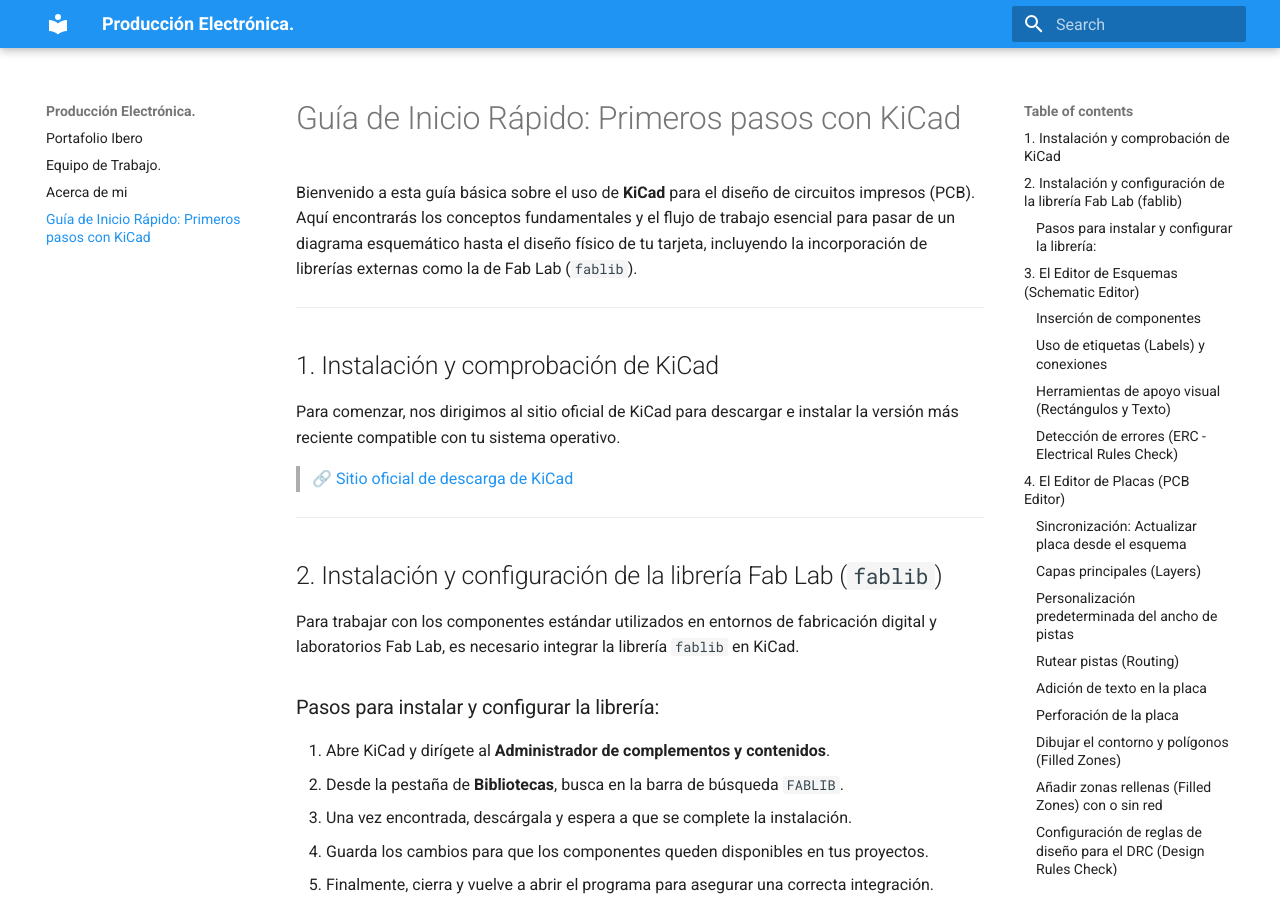
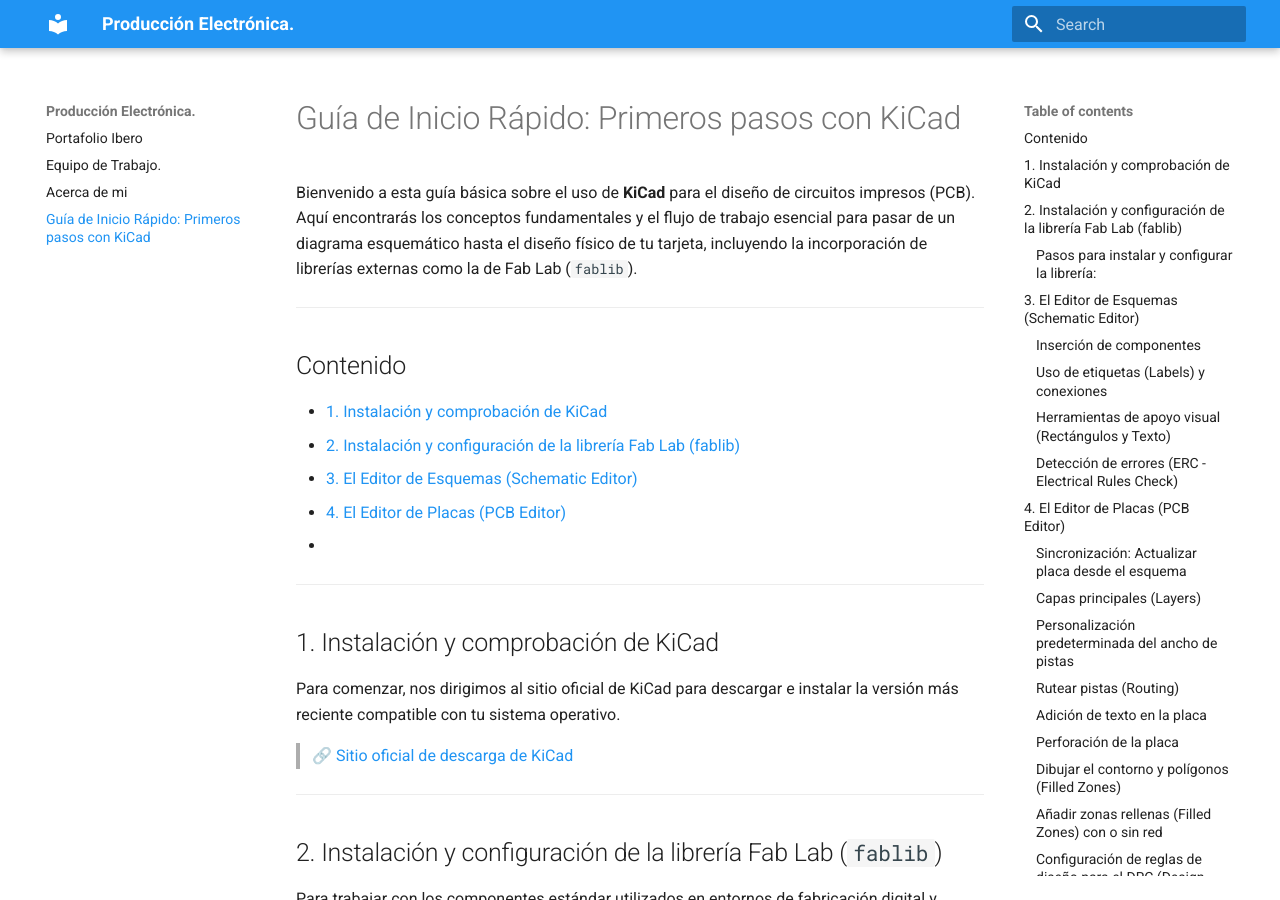
Before and after one commit to Joy-2307/Producci-n-Electr-nica-JIGR, an MkDocs documentation site: the page built from docs/Primeros pasos Kicad.md, in a window 1280 px wide and 900 px high. Built offline with MkDocs 1.6.1 and Material for MkDocs 9.7.7, drawn with Linux system fonts in a browser that asks for light colours.

Commit message:
Update Primeros pasos Kicad.md

```diff
--- a/docs/Primeros pasos Kicad.md
+++ b/docs/Primeros pasos Kicad.md
@@ -2,6 +2,13 @@
 
 Bienvenido a esta guía básica sobre el uso de **KiCad** para el diseño de circuitos impresos (PCB). Aquí encontrarás los conceptos fundamentales y el flujo de trabajo esencial para pasar de un diagrama esquemático hasta el diseño físico de tu tarjeta, incluyendo la incorporación de librerías externas como la de Fab Lab (`fablib`).
 
+---
+## Contenido
+- [1. Instalación y comprobación de KiCad](#1-instalación-y-comprobación-de-kicad)
+- [2. Instalación y configuración de la librería Fab Lab (fablib)](#2-instalación-y-configuración-de-la-librería-fablib-fablib)
+- [3. El Editor de Esquemas (Schematic Editor)](#3-el-editor-de-esquemas-schematic-editor)
+- [4. El Editor de Placas (PCB Editor)](#4-el-editor-de-placas-pcb-editor)
+-
 ---
 
 ## 1. Instalación y comprobación de KiCad
```
